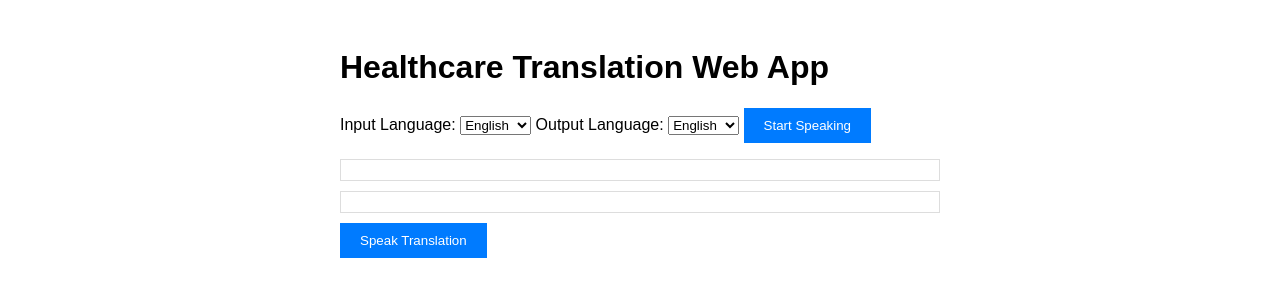
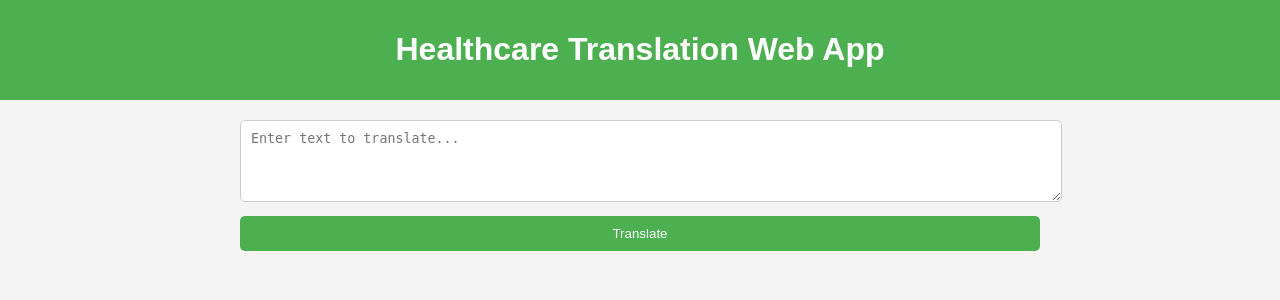
Before and after one commit to srikar52110/Health_Care_Translation_Web_App, a Flask app: template templates/index.html in a window 1280 px wide. Shown: the top 300 px of the page. Run offline with Flask 3, Linux system fonts and the light colour scheme; the template is opened without the code that fills it, so the values that code supplies are empty.

Commit message:
Update index.html

```diff
--- a/templates/index.html
+++ b/templates/index.html
@@ -5,155 +5,112 @@
     <meta name="viewport" content="width=device-width, initial-scale=1.0">
     <title>Healthcare Translation Web App</title>
     <style>
-        /* Simple styling for mobile-first design */
         body {
             font-family: Arial, sans-serif;
+            margin: 0;
+            padding: 0;
+            background-color: #f4f4f4;
+            color: #333;
+        }
+        header {
+            background-color: #4CAF50;
+            color: white;
+            padding: 10px;
+            text-align: center;
+        }
+        .container {
             padding: 20px;
-        }
-
-        .container {
-            max-width: 600px;
+            max-width: 800px;
             margin: 0 auto;
         }
-
-        #original, #translated {
-            margin: 10px 0;
+        textarea, button {
+            width: 100%;
             padding: 10px;
-            border: 1px solid #ddd;
+            margin-bottom: 10px;
+            border-radius: 5px;
+            border: 1px solid #ccc;
         }
-
         button {
-            padding: 10px 20px;
-            background-color: #007BFF;
+            background-color: #4CAF50;
             color: white;
             border: none;
             cursor: pointer;
         }
-
-            button:hover {
-                background-color: #0056b3;
-            }
-
-        #audio-player {
-            display: none;
-            margin-top: 10px;
+        button:hover {
+            background-color: #45a049;
+        }
+        .response {
+            padding: 20px;
+            background-color: #f9f9f9;
+            border: 1px solid #ddd;
+            border-radius: 5px;
+            margin-top: 20px;
+        }
+        .response p {
+            font-size: 16px;
         }
     </style>
 </head>
 <body>
-    <div class="container">
-        <h1>Healthcare Translation Web App</h1>
 
-        <!-- Language selection -->
-        <label for="inputLanguage">Input Language:</label>
-        <select id="inputLanguage">
-            <option value="en-US">English</option>
-            <option value="es-ES">Spanish</option>
-            <option value="fr-FR">French</option>
-        </select>
+<header>
+    <h1>Healthcare Translation Web App</h1>
+</header>
 
-        <label for="outputLanguage">Output Language:</label>
-        <select id="outputLanguage">
-            <option value="en">English</option>
-            <option value="es">Spanish</option>
-            <option value="fr">French</option>
-        </select>
+<div class="container">
+    <textarea id="inputText" placeholder="Enter text to translate..." rows="4"></textarea>
 
-        <!-- Button to start speech recognition -->
-        <button id="startRecognition">Start Speaking</button>
-        <p id="status"></p>
+    <button id="translateBtn">Translate</button>
 
-        <!-- Display the original and translated text -->
-        <div id="original"></div>
-        <div id="translated"></div>
-
-        <!-- Button for text-to-speech playback -->
-        <button id="speakButton">Speak Translation</button>
-        <audio id="audio-player" controls></audio>
+    <div class="response" id="responseContainer" style="display: none;">
+        <p><strong>Translated Text:</strong></p>
+        <p id="translatedText"></p>
     </div>
 
-    <script>
-        // Web Speech API for speech recognition
-        const recognition = new (window.SpeechRecognition || window.webkitSpeechRecognition)();
-        recognition.lang = 'en-US'; // Default language
+    <div class="response" id="errorContainer" style="display: none;">
+        <p><strong>Error:</strong></p>
+        <p id="errorText"></p>
+    </div>
+</div>
 
-        // Button to start the speech-to-text recognition
-        const startRecognitionButton = document.getElementById('startRecognition');
-        const statusElement = document.getElementById('status');
-        const originalTextElement = document.getElementById('original');
-        const translatedTextElement = document.getElementById('translated');
-        const speakButton = document.getElementById('speakButton');
-        const audioPlayer = document.getElementById('audio-player');
+<script>
+    document.getElementById('translateBtn').addEventListener('click', async function() {
+        const inputText = document.getElementById('inputText').value;
+        if (!inputText) {
+            alert("Please enter some text to translate.");
+            return;
+        }
 
-        // Set up Web Speech API recognition events
-        recognition.onstart = () => {
-            statusElement.textContent = 'Listening...';
-        };
-
-        recognition.onend = () => {
-            statusElement.textContent = 'Stopped listening.';
-        };
-
-        recognition.onerror = (event) => {
-            statusElement.textContent = 'Error occurred: ' + event.error;
-        };
-
-        recognition.onresult = (event) => {
-            const spokenText = event.results[0][0].transcript;
-            originalTextElement.textContent = 'Original Text: ' + spokenText;
-
-            // Send the spoken text to Flask for translation
-            const inputLanguage = document.getElementById('inputLanguage').value;
-            const outputLanguage = document.getElementById('outputLanguage').value;
-
-            fetch('/translate', {
+        try {
+            // Send translation request to the backend
+            const response = await fetch('/translate', {
                 method: 'POST',
                 headers: {
-                    'Content-Type': 'application/json',
+                    'Content-Type': 'application/json'
                 },
                 body: JSON.stringify({
-                    text: spokenText,
-                    input_language: inputLanguage,
-                    output_language: outputLanguage
+                    text: inputText,
+                    input_language: 'en', // Change this if needed
+                    output_language: 'es' // Change this if needed
                 })
-            })
-                .then(response => response.json())
-                .then(data => {
-                    if (data.translated_text) {
-                        translatedTextElement.textContent = 'Translated Text: ' + data.translated_text;
-                        const translation = data.translated_text;
+            });
 
-                        // Prepare audio playback
-                        speakButton.onclick = () => {
-                            fetch('/speak', {
-                                method: 'POST',
-                                headers: {
-                                    'Content-Type': 'application/json',
-                                },
-                                body: JSON.stringify({
-                                    text: translation,
-                                    language: outputLanguage
-                                })
-                            })
-                                .then(response => response.json())
-                                .then(data => {
-                                    if (data.audio_url) {
-                                        audioPlayer.src = data.audio_url;
-                                        audioPlayer.style.display = 'block';
-                                        audioPlayer.play();
-                                    }
-                                })
-                                .catch(error => alert('Error in speech synthesis: ' + error));
-                        };
-                    }
-                })
-                .catch(error => alert('Error in translation: ' + error));
-        };
+            const data = await response.json();
+            if (data.translated_text) {
+                // Display the translated text
+                document.getElementById('responseContainer').style.display = 'block';
+                document.getElementById('translatedText').innerText = data.translated_text;
+                document.getElementById('errorContainer').style.display = 'none';
+            } else {
+                throw new Error(data.error || "Something went wrong.");
+            }
+        } catch (error) {
+            document.getElementById('errorContainer').style.display = 'block';
+            document.getElementById('errorText').innerText = error.message;
+            document.getElementById('responseContainer').style.display = 'none';
+        }
+    });
+</script>
 
-        // Start recognition when the button is clicked
-        startRecognitionButton.onclick = () => {
-            recognition.start();
-        };
-    </script>
 </body>
 </html>
```
